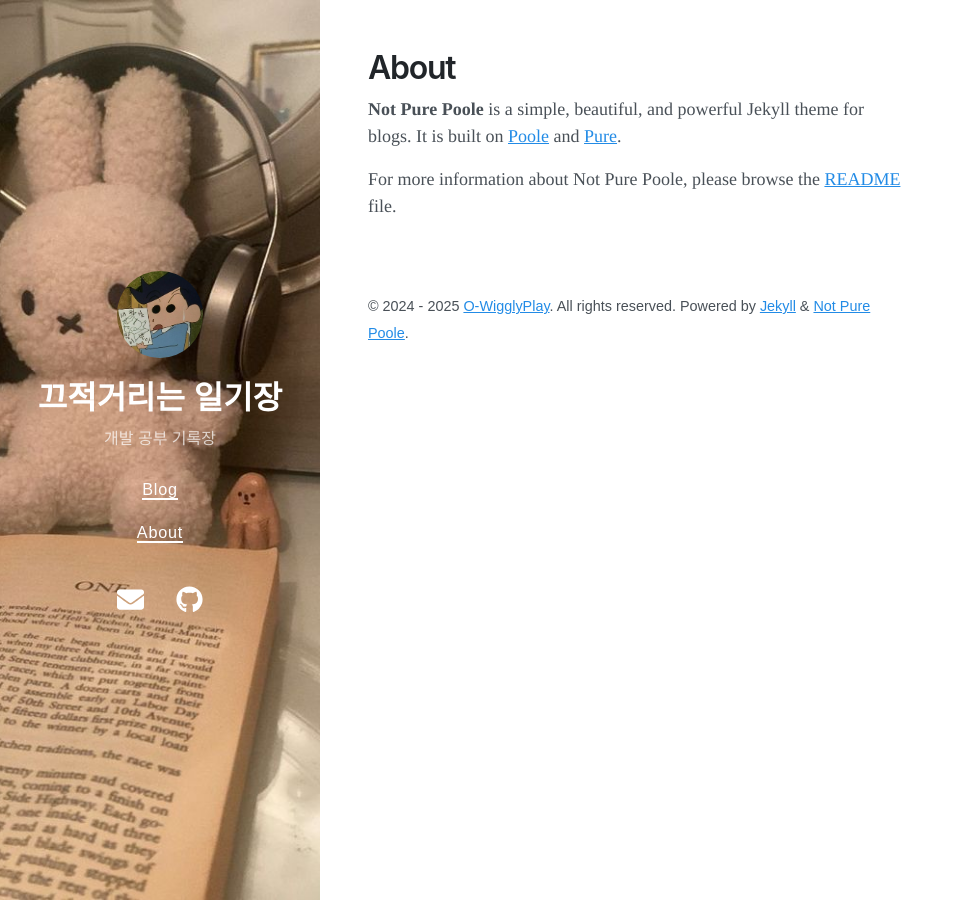
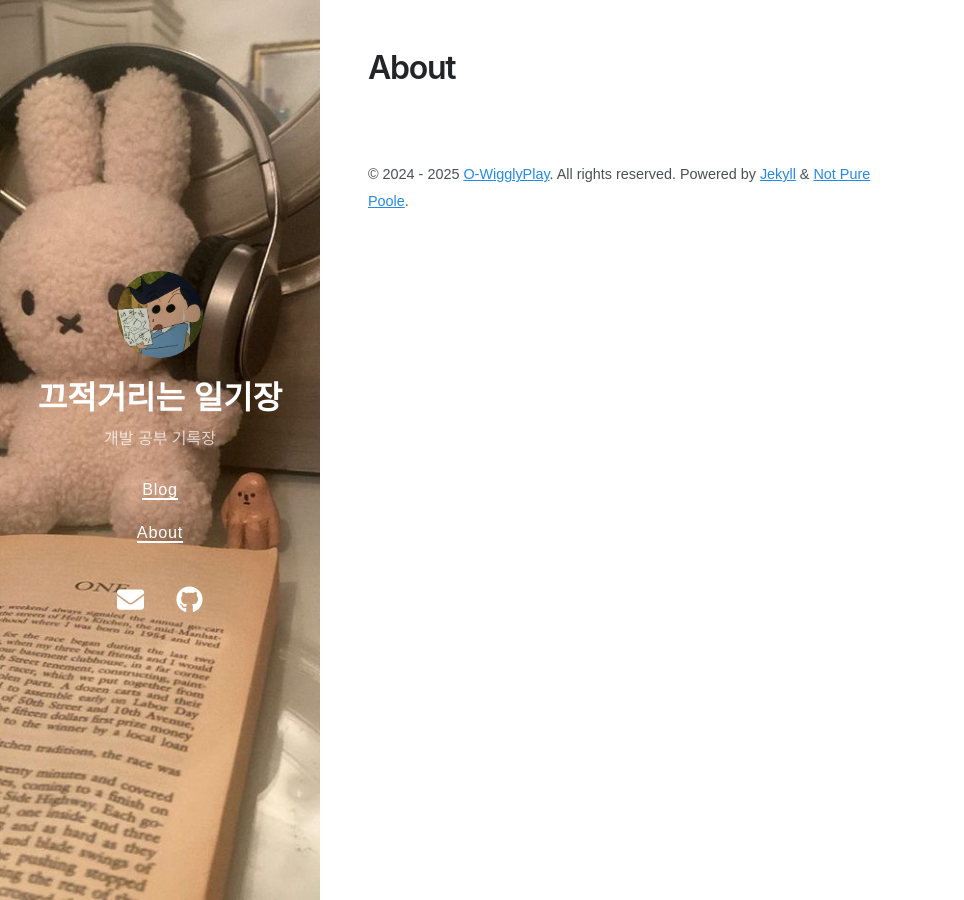
Before and after one commit to O-WigglyPlay/O-wigglyplay.github.io, a Jekyll site: the page built from about.md, in a window 1280 px wide. Shown: the whole page, without its empty margins (0-964 px from the left). Built offline with Jekyll 4.4.1, drawn with Linux system fonts in a browser that asks for light colours; nearby versions of some CDN libraries.

Commit message:
파일 정리

```diff
--- a/404.html
+++ b/404.html
@@ -6,5 +6,5 @@ permalink: 404.html
 
 <div class="page">
   <h1 class="page-title">404: 페이지를 찾을 수 없습니다</h1>
-  <p class="lead">죄송합니다. 현재 URL이 잘못되었거나 존재하지 않는 것 같습니다. <a href="{{ "/" | relative_url }}">메인 화면</a>으로 돌아가시거나 URL을 다시 확인 해주시기 바랍니다.</p>
+  <p class="lead">죄송합니다. 현재 URL이 잘못되었거나 존재하지 않는 것 같습니다. <br> <a href="{{ "/" | relative_url }}">메인 화면</a>으로 돌아가시거나 URL을 다시 확인 해주시기 바랍니다.</p>
 </div>
--- a/about.md
+++ b/about.md
@@ -3,6 +3,6 @@ layout: page
 title: About
 ---
 
-**Not Pure Poole** is a simple, beautiful, and powerful Jekyll theme for blogs. It is built on [Poole](https://github.com/poole/poole) and [Pure](https://purecss.io/).
+<!-- **Not Pure Poole** is a simple, beautiful, and powerful Jekyll theme for blogs. It is built on [Poole](https://github.com/poole/poole) and [Pure](https://purecss.io/).
 
-For more information about Not Pure Poole, please browse the [README](https://github.com/vszhub/not-pure-poole) file.
+For more information about Not Pure Poole, please browse the [README](https://github.com/vszhub/not-pure-poole) file. -->
```
Also changed, not shown: screenshot.png (deleted).
